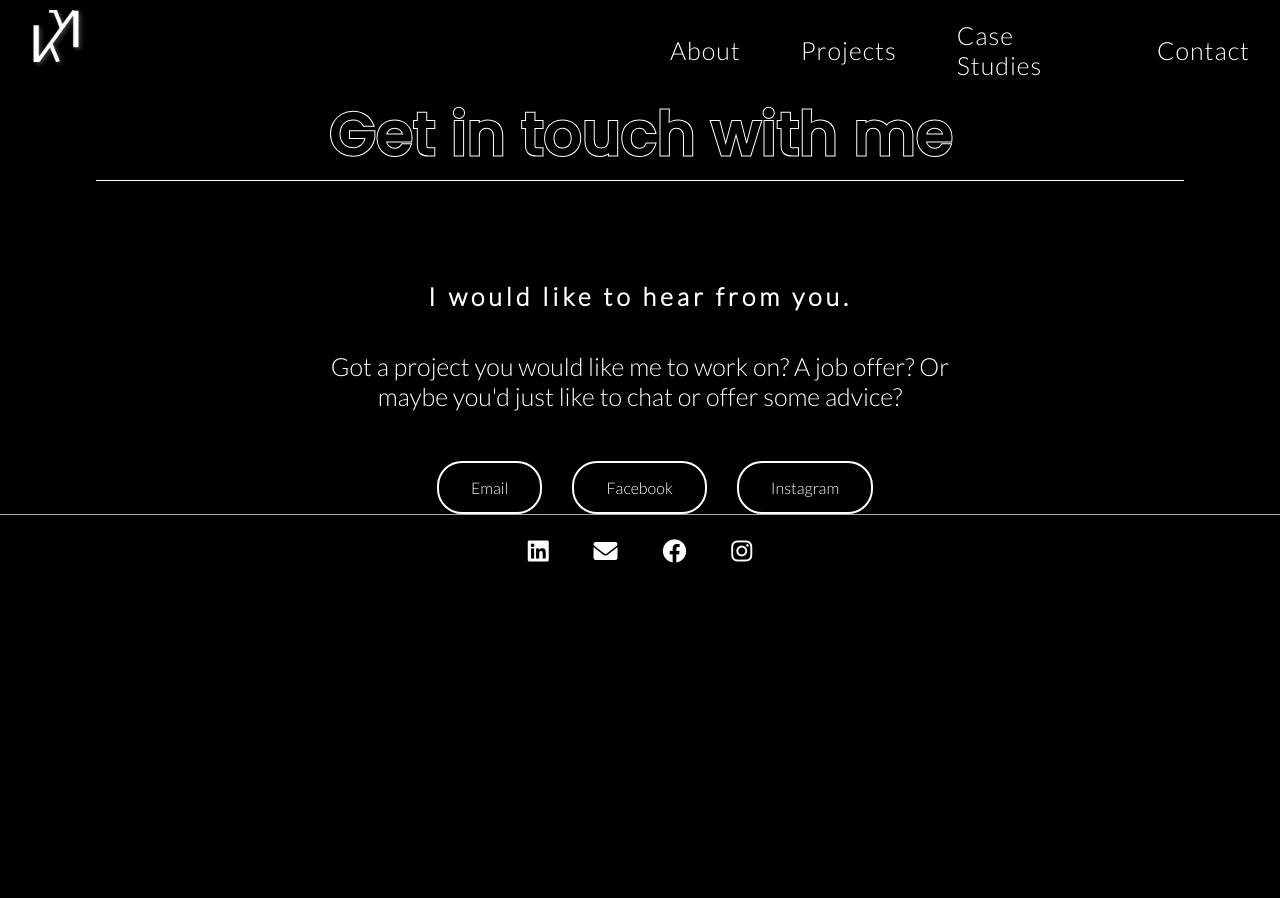
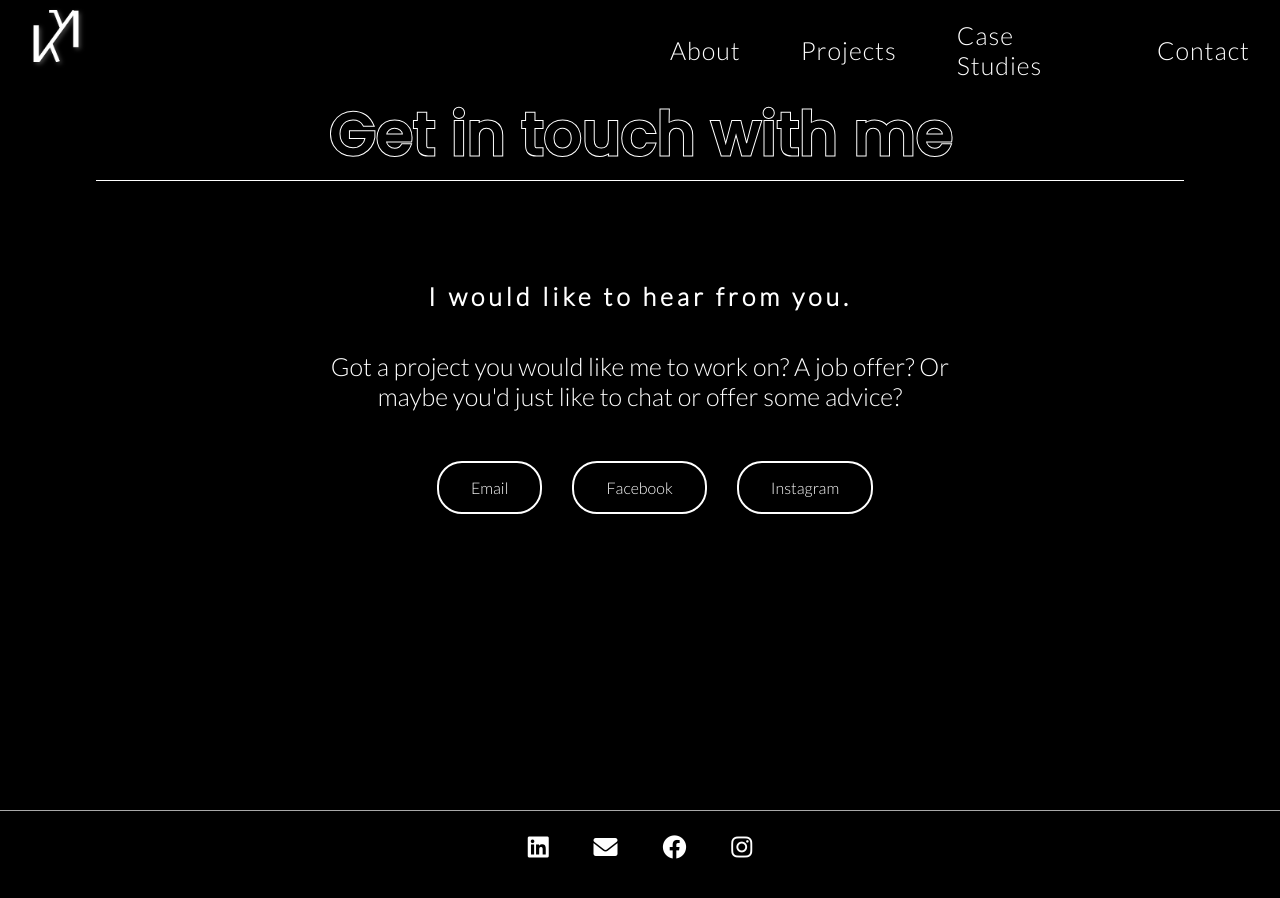
Before and after one commit to KamogeloMafaesa/Portfolio_Website, a Jekyll site: the page built from html/Contact.html, in a window 1280 px wide. Built offline with Jekyll 4.4.1, drawn with Linux system fonts in a browser that asks for light colours.

Commit message:
changed contact page size

```diff
--- a/css/style.css
+++ b/css/style.css
@@ -376,8 +376,8 @@ h1, h2{
  /*contact Page*/
 
  .contactPage{
-   width: 100%;
-   height: 100%;
+   width: 100vw;
+   height: 80vh;
 
 
  }
```
Also changed, not shown: 1 other file.
